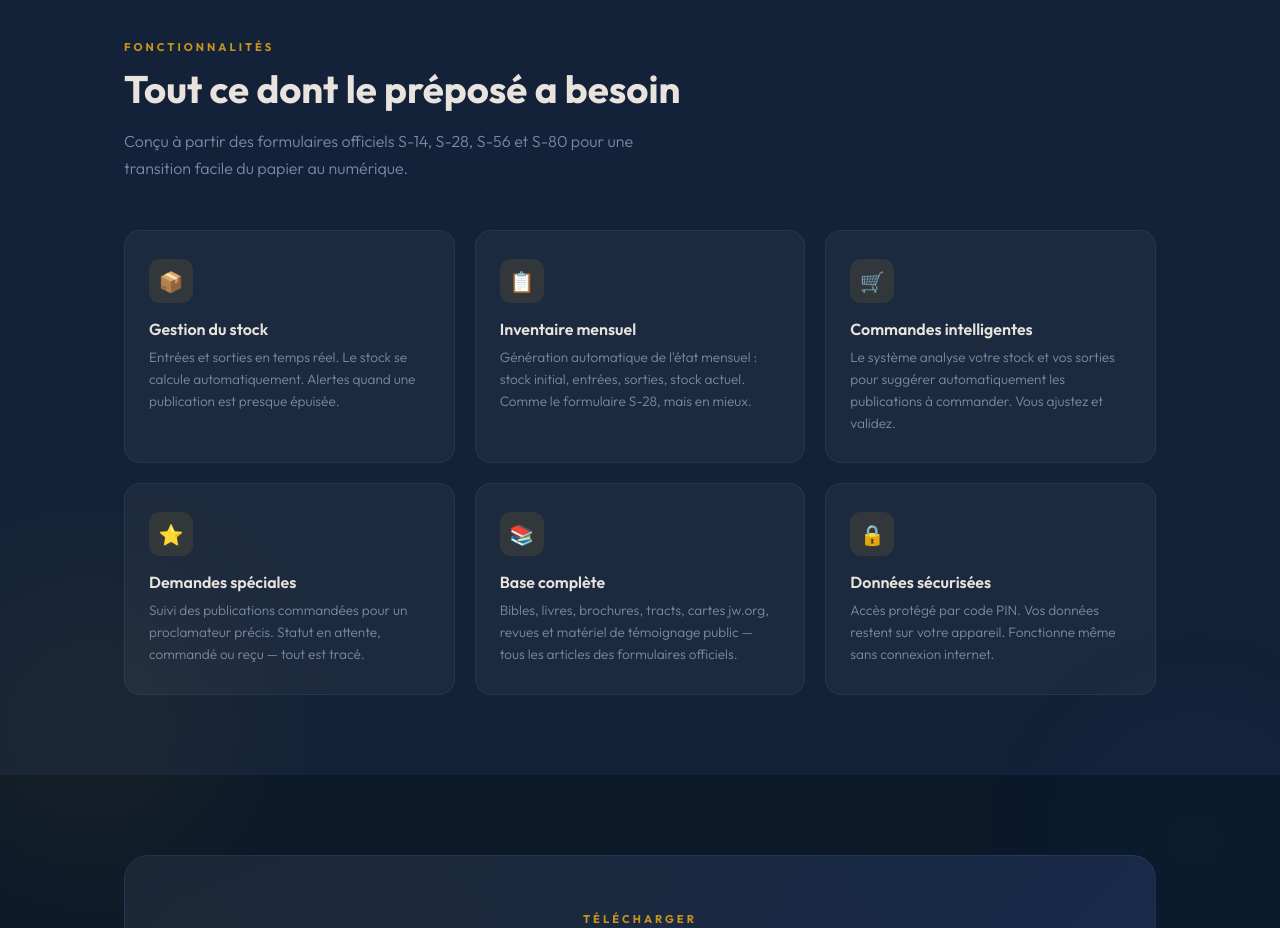
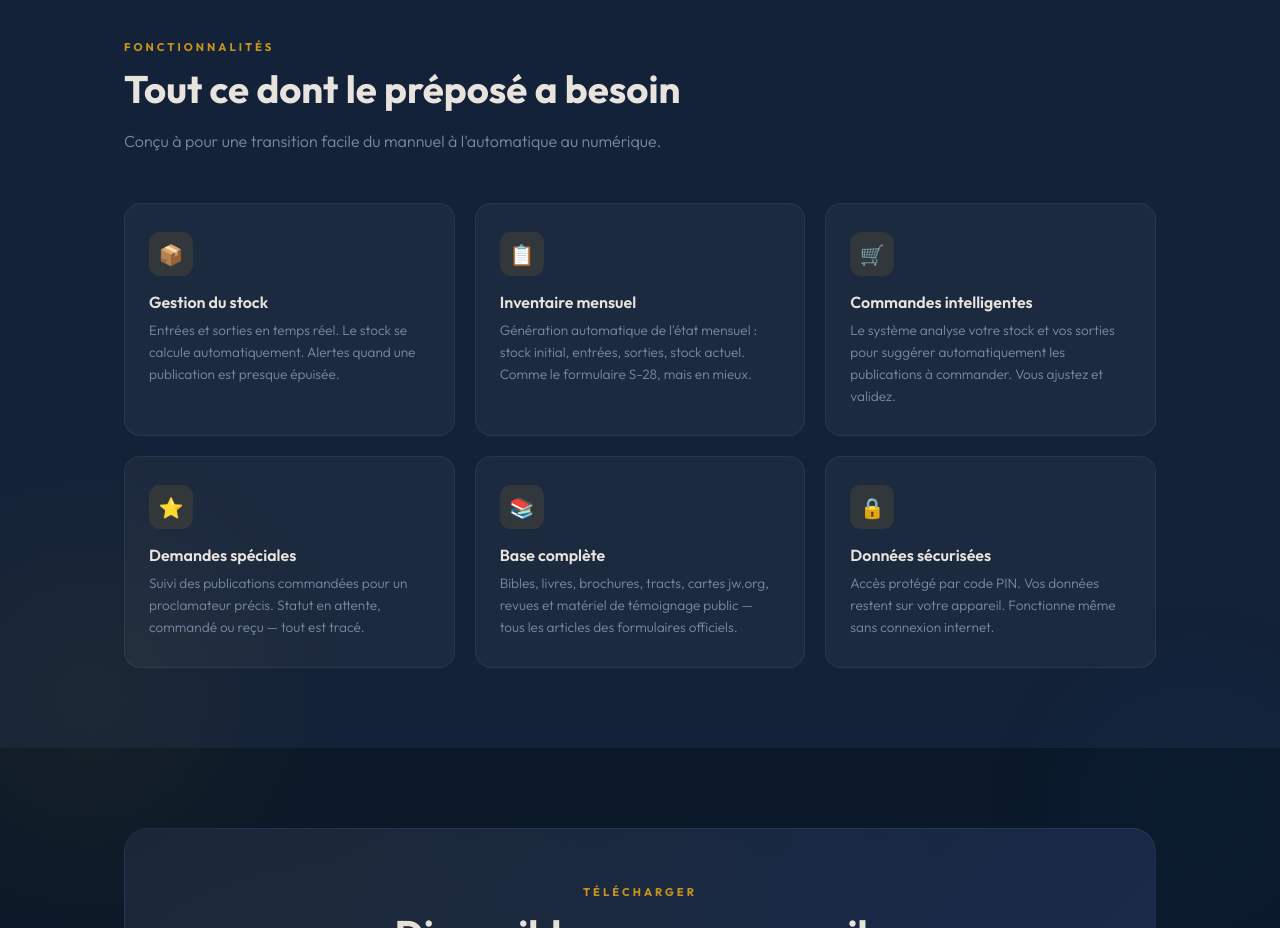
Before and after one commit to djlo1/inventory-site, a plain HTML site: page index.html in a window 1280 px wide. Shown: the part 840-1768 px from the top of the page. Drawn offline with Linux system fonts and the light colour scheme.

Commit message:
Revise section description for clarity
Updated the description text for better clarity.

```diff
--- a/index.html
+++ b/index.html
@@ -301,7 +301,7 @@ footer a{color:var(--gold);text-decoration:none;}
   <div class="container">
     <div class="section-label fade-up">Fonctionnalités</div>
     <div class="section-title fade-up-d1">Tout ce dont le préposé a besoin</div>
-    <div class="section-desc fade-up-d2">Conçu à partir des formulaires officiels S-14, S-28, S-56 et S-80 pour une transition facile du papier au numérique.</div>
+    <div class="section-desc fade-up-d2">Conçu à pour une transition facile du mannuel à l'automatique au numérique.</div>
 
     <div class="features-grid">
       <div class="feature-card fade-up">
```
